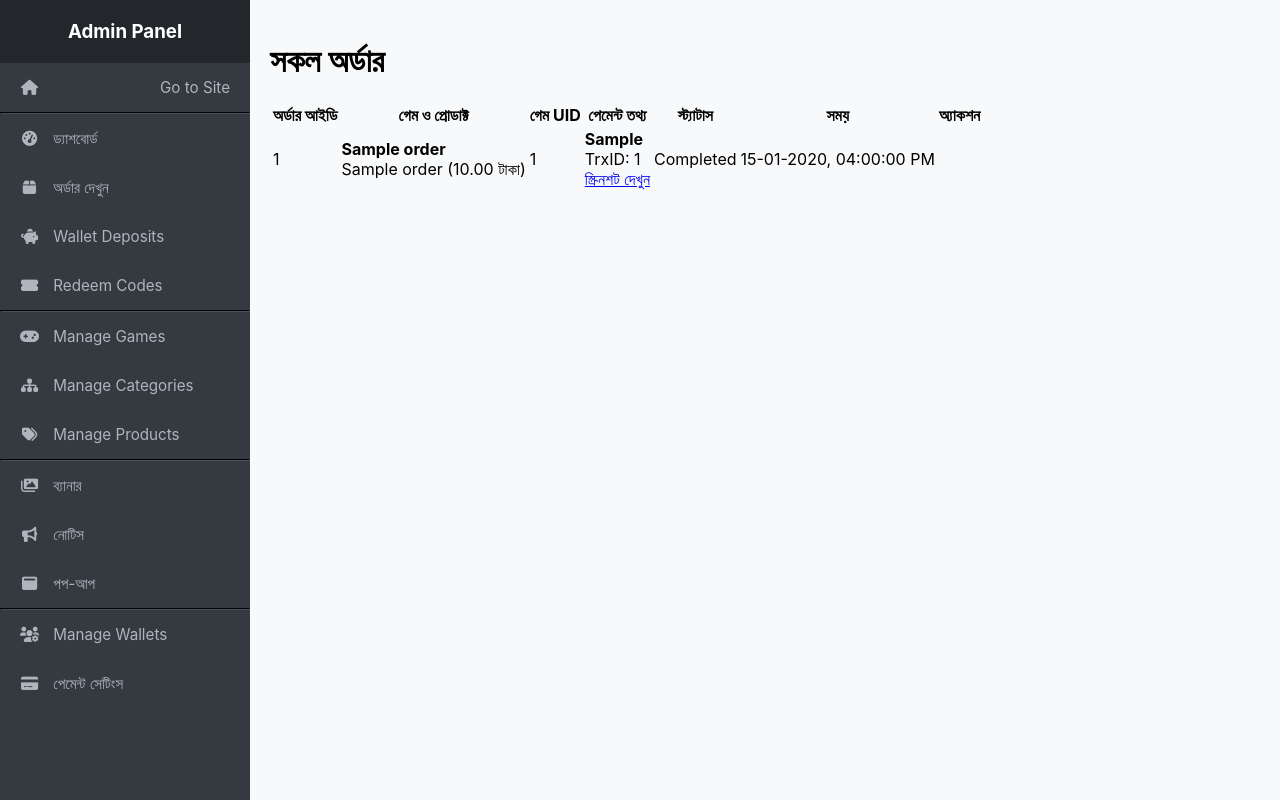
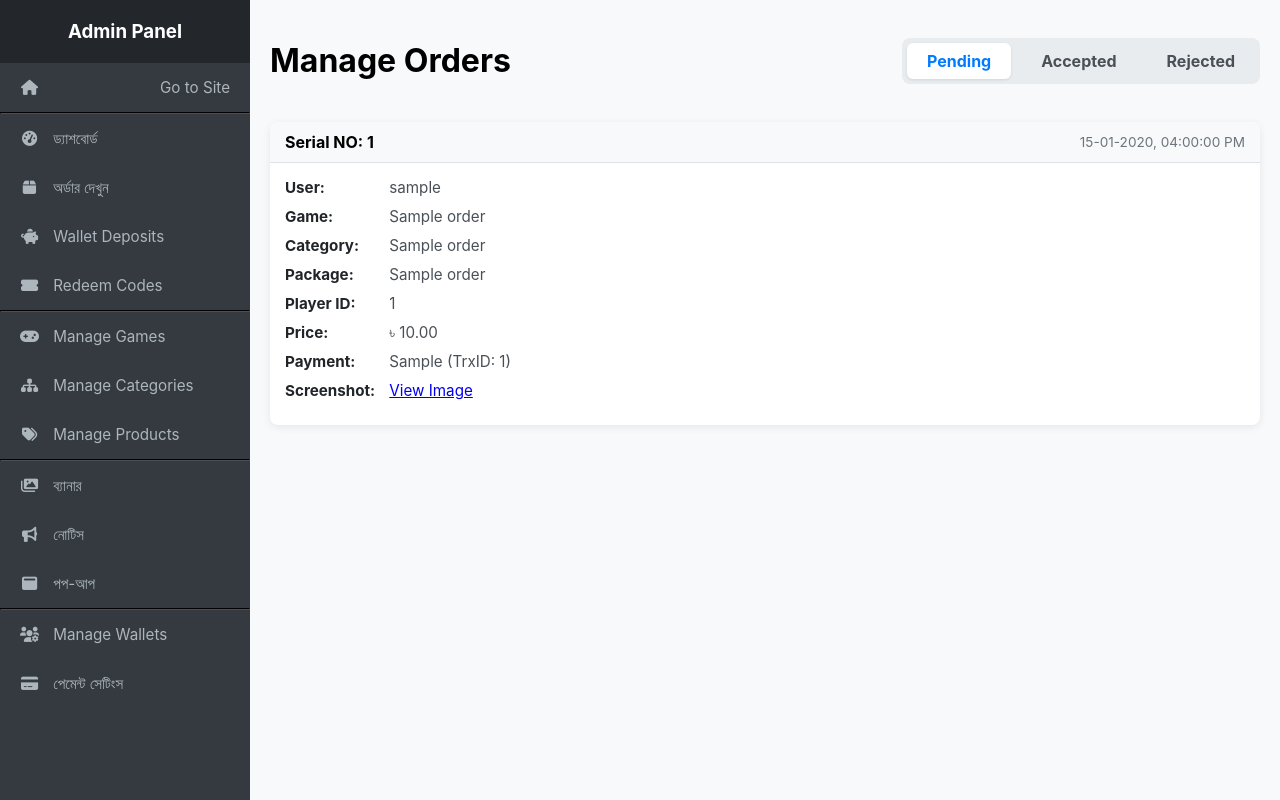
Before and after one commit to shahariarmahfuz/refactored-fishstick, a Flask app: page /admin/orders in a window 1280 px wide. Run offline with Flask 3, Linux system fonts and the light colour scheme; the visitor is signed in with stand-in values (Sample User, id 1); a database or web service that is not in the repository returns one stand-in record (values such as "Sample title"); data that the repository does not hold is empty; some libraries are stand-ins or nearby versions.

Commit message:
Update view_orders.html

```diff
--- a/game_shop/templates/view_orders.html
+++ b/game_shop/templates/view_orders.html
@@ -1,62 +1,112 @@
 {% extends 'admin_layout.html' %}
 {% block content %}
-    <h1>সকল অর্ডার</h1>
-    <div style="overflow-x: auto;">
-    <table>
-        <thead>
-            <tr>
-                <th>অর্ডার আইডি</th>
-                <th>গেম ও প্রোডাক্ট</th>
-                <th>গেম UID</th>
-                <th>পেমেন্ট তথ্য</th>
-                <th>স্ট্যাটাস</th>
-                <th>সময়</th>
-                <th>অ্যাকশন</th>
-            </tr>
-        </thead>
-        <tbody>
+<style>
+    .page-header {
+        display: flex;
+        justify-content: space-between;
+        align-items: center;
+        margin-bottom: 20px;
+    }
+    .tabs {
+        display: flex;
+        gap: 10px;
+        background: #e9ecef;
+        padding: 5px;
+        border-radius: 8px;
+    }
+    .tab-link {
+        padding: 8px 20px;
+        text-decoration: none;
+        color: #495057;
+        font-weight: bold;
+        border-radius: 6px;
+    }
+    .tab-link.active {
+        background-color: #fff;
+        color: #007bff;
+        box-shadow: 0 1px 3px rgba(0,0,0,0.1);
+    }
+    .order-grid {
+        display: grid;
+        grid-template-columns: repeat(auto-fit, minmax(350px, 1fr));
+        gap: 20px;
+    }
+    .order-card {
+        background: #fff;
+        border-radius: 8px;
+        box-shadow: 0 2px 8px rgba(0,0,0,0.08);
+        overflow: hidden;
+    }
+    .order-card-header {
+        display: flex;
+        justify-content: space-between;
+        align-items: center;
+        background: #f8f9fa;
+        padding: 10px 15px;
+        border-bottom: 1px solid #dee2e6;
+    }
+    .order-card-header .order-id { font-weight: bold; }
+    .order-card-header .order-time { font-size: 0.85em; color: #6c757d; }
+    .order-card-body { padding: 15px; }
+    .order-card-body p { margin: 0 0 10px 0; font-size: 0.95em; color: #495057; }
+    .order-card-body strong { color: #212529; min-width: 100px; display: inline-block; }
+    .order-card-footer {
+        padding: 10px 15px;
+        background: #f8f9fa;
+        display: flex;
+        justify-content: flex-end;
+        gap: 10px;
+    }
+</style>
+
+<div class="page-header">
+    <h1>Manage Orders</h1>
+    <div class="tabs">
+        <a href="{{ url_for('admin.view_orders', status='pending') }}" class="tab-link {% if current_filter == 'pending' %}active{% endif %}">Pending</a>
+        <a href="{{ url_for('admin.view_orders', status='accepted') }}" class="tab-link {% if current_filter == 'accepted' %}active{% endif %}">Accepted</a>
+        <a href="{{ url_for('admin.view_orders', status='rejected') }}" class="tab-link {% if current_filter == 'rejected' %}active{% endif %}">Rejected</a>
+    </div>
+</div>
+
+<div class="order-grid">
     {% for order in orders %}
-            <tr>
-                <td>{{ order.id }}</td>
-                <td>
-                    <strong>{{ order.game_title }}</strong><br>
-                    {{ order.product_name }} ({{ "%.2f"|format(order.price) }} টাকা)
-                </td>
-                <td>{{ order.game_uid }}</td>
-                <td>
-                    {% if order.payment_method %}
-                        <strong>{{ order.payment_method }}</strong><br>
+    <div class="order-card">
+        <div class="order-card-header">
+            <span class="order-id">Serial NO: {{ order.id }}</span>
+            <span class="order-time">{{ order.order_time | bst_time }}</span>
+        </div>
+        <div class="order-card-body">
+            <p><strong>User:</strong> {{ order.username }}</p>
+            <p><strong>Game:</strong> {{ order.game_title }}</p>
+            <p><strong>Category:</strong> {{ order.category_name }}</p>
+            <p><strong>Package:</strong> {{ order.product_name }}</p>
+            <p><strong>Player ID:</strong> {{ order.game_uid }}</p>
+            <p><strong>Price:</strong> ৳ {{ "%.2f"|format(order.price) }}</p>
+            <p><strong>Payment:</strong>
+                {{ order.payment_method or 'N/A' }}
+                {% if order.transaction_id %}
+                    (TrxID: {{ order.transaction_id }})
                 {% endif %}
-                    {% if order.transaction_id %}
-                        TrxID: {{ order.transaction_id }}<br>
+            </p>
+            {% if order.screenshot_url %}
+            <p><strong>Screenshot:</strong> <a href="{{ order.screenshot_url }}" target="_blank">View Image</a></p>
             {% endif %}
-                    {% if order.screenshot_url %}
-                        <a href="{{ order.screenshot_url }}" target="_blank">স্ক্রিনশট দেখুন</a>
-                    {% endif %}
-                </td>
-                <td>{{ order.status }}</td>
-                <td>{{ order.order_time | bst_time }}</td>
-                <td class="actions">
+        </div>
         {% if order.status == 'Pending Payment' %}
-                    <form action="{{ url_for('admin.update_order', order_id=order.id) }}" method="post" style="display: inline-block; margin-bottom: 5px;">
+        <div class="order-card-footer">
+            <form action="{{ url_for('admin.update_order', order_id=order.id) }}" method="post" style="margin:0;">
+                <input type="hidden" name="status" value="Rejected">
+                <button type="submit" class="btn-danger">Reject</button>
+            </form>
+            <form action="{{ url_for('admin.update_order', order_id=order.id) }}" method="post" style="margin:0;">
                 <input type="hidden" name="status" value="Completed">
                 <button type="submit">Approve</button>
             </form>
+        </div>
         {% endif %}
-                    {% if order.status != 'Completed' and order.status != 'Rejected' %}
-                    <form action="{{ url_for('admin.update_order', order_id=order.id) }}" method="post" style="display: inline-block;">
-                        <input type="hidden" name="status" value="Rejected">
-                        <button type="submit" class="btn-danger">Reject</button>
-                    </form>
-                    {% endif %}
-                </td>
-            </tr>
+    </div>
     {% else %}
-            <tr>
-                <td colspan="7" style="text-align: center;">কোনো অর্ডার পাওয়া যায়নি।</td>
-            </tr>
+    <p>এই সেকশনে কোনো অর্ডার পাওয়া যায়নি।</p>
     {% endfor %}
-        </tbody>
-    </table>
 </div>
 {% endblock %}
```
Lines whose indentation alone changed are shown as unchanged.
